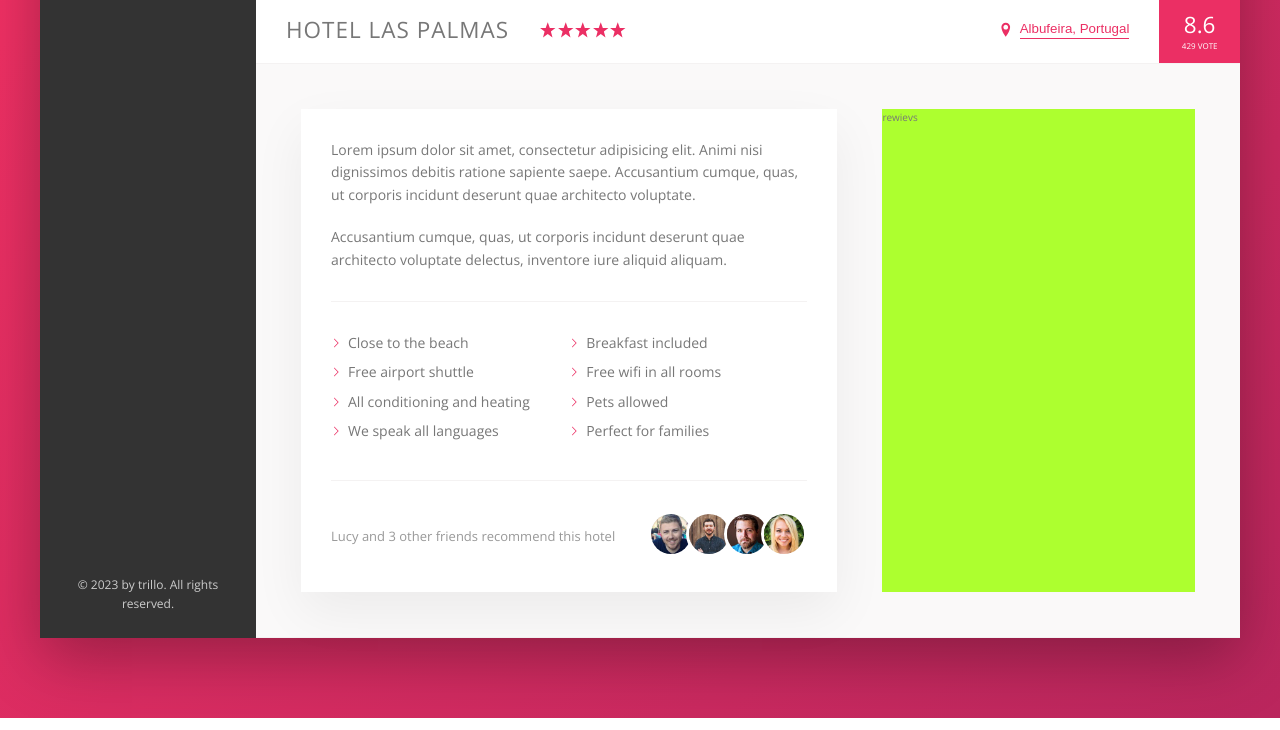
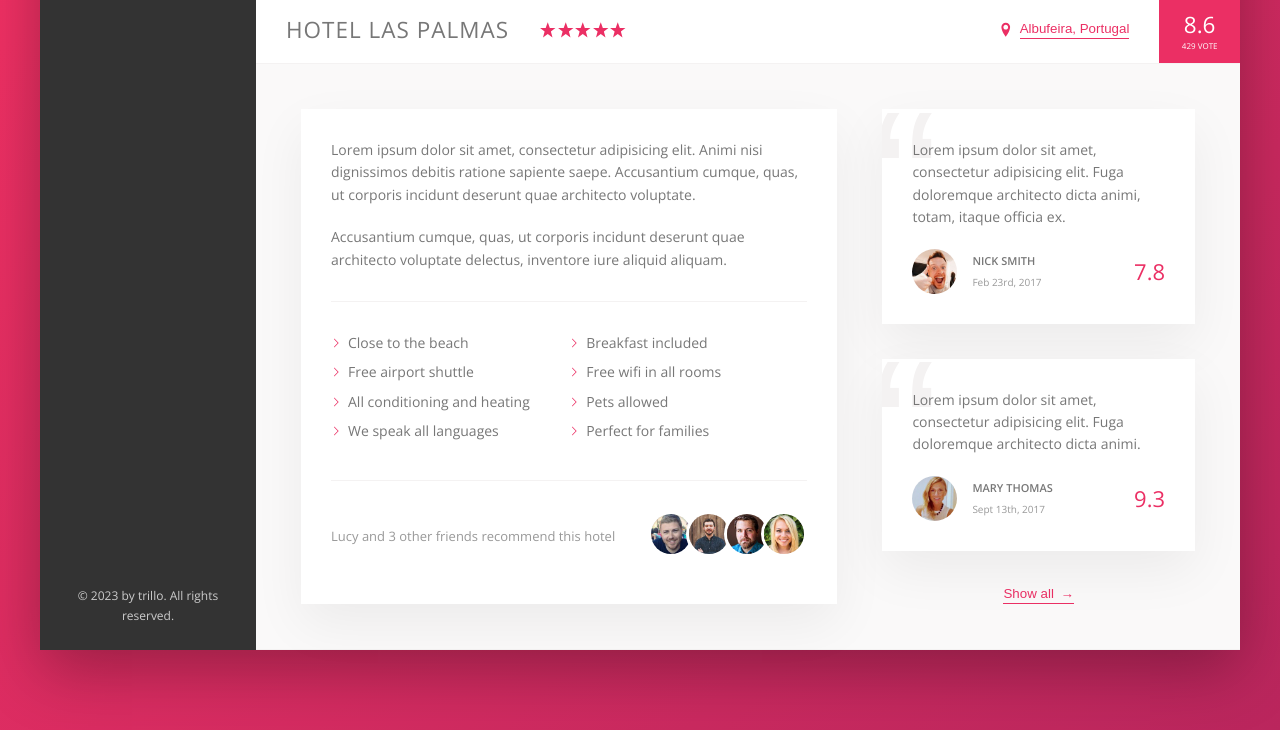
Before and after one commit to Podexus23/03-Trillo, a website: page index.html in a window 1280 px wide. Shown: the part 538-1268 px from the top of the page. Drawn offline with nearby package versions, Linux system fonts and the light colour scheme.

Commit message:
feat: detail block

```diff
--- a/index.html
+++ b/index.html
@@ -189,7 +189,44 @@
               </div>
             </div>
 
-            <div class="user-reviews">rewievs</div>
+            <div class="user-reviews">
+              <figure class="review">
+                <blockquote class="review__text">
+                  Lorem ipsum dolor sit amet, consectetur adipisicing elit. Fuga
+                  doloremque architecto dicta animi, totam, itaque officia ex.
+                </blockquote>
+                <figcaption class="review__user">
+                  <img
+                    src="img/user-1.jpg"
+                    alt="User 1"
+                    class="review__photo" />
+                  <div class="review__user-box">
+                    <p class="review__user-name">Nick Smith</p>
+                    <p class="review__user-date">Feb 23rd, 2017</p>
+                  </div>
+                  <div class="review__rating">7.8</div>
+                </figcaption>
+              </figure>
+              <figure class="review">
+                <blockquote class="review__text">
+                  Lorem ipsum dolor sit amet, consectetur adipisicing elit. Fuga
+                  doloremque architecto dicta animi.
+                </blockquote>
+                <figcaption class="review__user">
+                  <img
+                    src="img/user-2.jpg"
+                    alt="User 2"
+                    class="review__photo" />
+                  <div class="review__user-box">
+                    <p class="review__user-name">Mary Thomas</p>
+                    <p class="review__user-date">Sept 13th, 2017</p>
+                  </div>
+                  <div class="review__rating">9.3</div>
+                </figcaption>
+              </figure>
+
+              <button class="btn-inline">Show all <span>&rarr;</span></button>
+            </div>
           </div>
         </main>
       </div>
--- a/sass/_components.scss
+++ b/sass/_components.scss
@@ -288,8 +288,17 @@
   cursor: pointer;
   transition: all 0.2s;
 
+  & span {
+    margin-left: 3px;
+    transition: margin-left 0.2s;
+  }
+
   &:hover {
     color: var(--color-grey-dark-1);
+
+    span {
+      margin-left: 8px;
+    }
   }
 
   &:focus {
@@ -405,3 +414,66 @@
     }
   }
 }
+
+//REVIEWS
+
+.review {
+  background-color: #fff;
+  box-shadow: var(--shadow-light);
+  padding: 3rem;
+  margin-bottom: 3.5rem;
+  position: relative;
+  overflow: hidden;
+
+  &__text {
+    position: relative;
+    margin-bottom: 2rem;
+    z-index: 10;
+  }
+
+  &__user {
+    display: flex;
+    align-items: center;
+  }
+
+  &__photo {
+    width: 4.5rem;
+    height: 4.5rem;
+    border-radius: 50%;
+    margin-right: 1.5rem;
+  }
+
+  &__user-box {
+    margin-right: auto;
+  }
+
+  &__user-name {
+    font-size: 1.1rem;
+    font-weight: 600;
+    text-transform: uppercase;
+    margin-bottom: 0.4rem;
+  }
+
+  &__user-date {
+    font-size: 1rem;
+    color: var(--color-grey-dark-3);
+  }
+
+  &__rating {
+    font-size: 2.2rem;
+    color: var(--color-primary);
+    font-weight: 300;
+  }
+
+  &::before {
+    content: "\201C";
+    position: absolute;
+    z-index: 1;
+    top: -2.75rem;
+    left: -1rem;
+    font-size: 20rem;
+    font-family: sans-serif;
+    color: var(--color-grey-light-2);
+    line-height: 1;
+  }
+}
--- a/sass/_layout.scss
+++ b/sass/_layout.scss
@@ -37,6 +37,7 @@
 }
 
 .detail {
+  font-size: 1.4rem;
   display: flex;
   padding: 4.5rem;
   background-color: var(--color-grey-light-1);
@@ -44,7 +45,6 @@
 }
 
 .description {
-  font-size: 1.4rem;
   background-color: #fff;
   box-shadow: var(--shadow-light);
   padding: 3rem;
@@ -53,6 +53,9 @@
 }
 
 .user-reviews {
-  background-color: greenyellow;
   flex: 1;
+
+  display: flex;
+  flex-direction: column;
+  align-items: center;
 }
```
Also changed, not shown: css/style.css.
